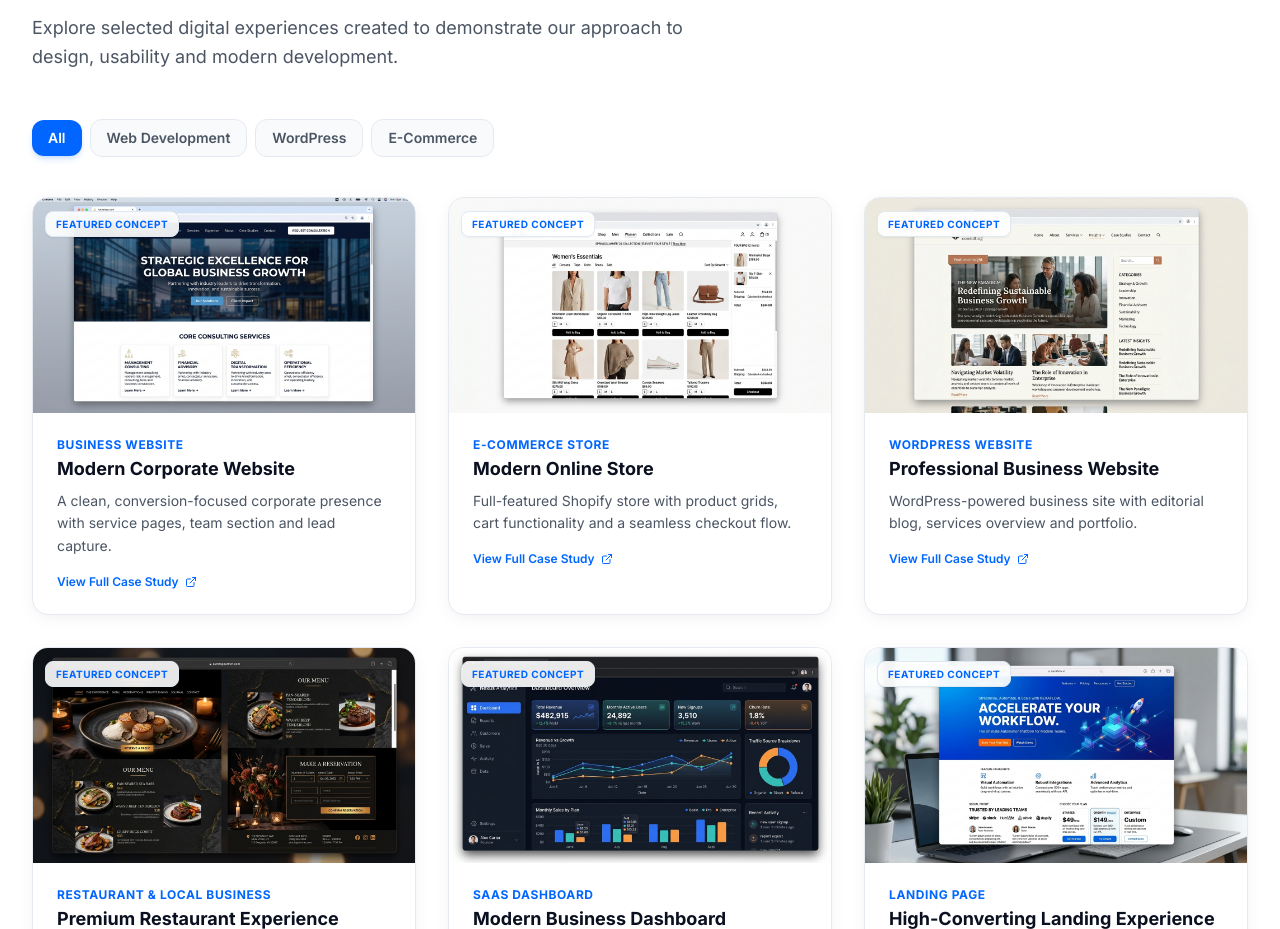
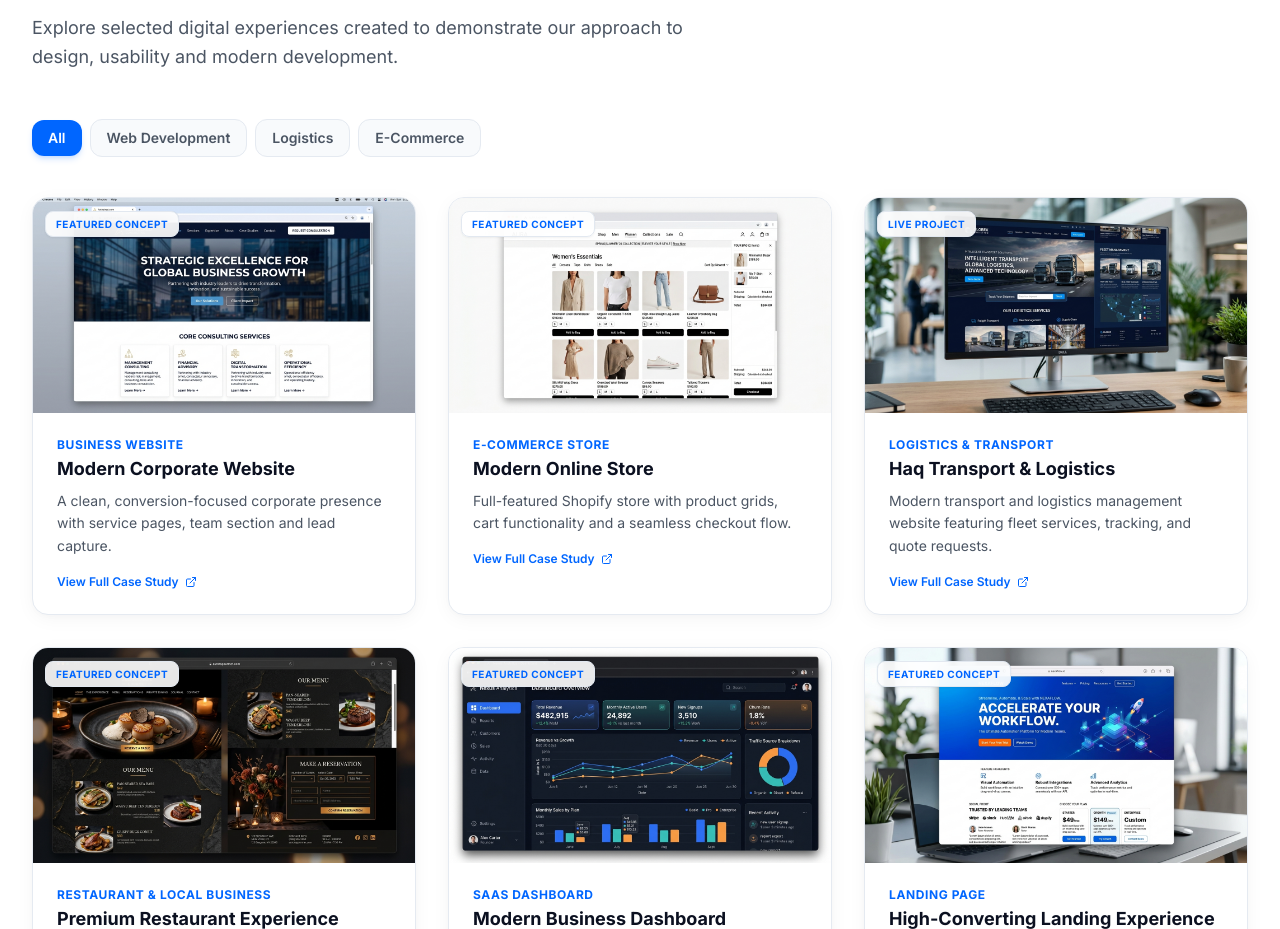
Before and after one commit to saadsa9112-cloud/NEXORA-BUSINESS-SITE, a React (Vite) app: page / in a window 1280 px wide. Shown: the part 2340-3269 px from the top of the page. Built offline with nearby package versions, Linux system fonts and the light colour scheme.

Commit message:
feat: replace WordPress concept with Haq Transport & Logistics project in Portfolio section

```diff
--- a/src/components/Portfolio/Portfolio.jsx
+++ b/src/components/Portfolio/Portfolio.jsx
@@ -5,7 +5,7 @@ import { PORTFOLIO_ITEMS } from '../../data/siteData'
 import TiltCard from '../Motion/TiltCard'
 import ScrollReveal from '../Motion/ScrollReveal'
 
-const CATEGORIES = ['All', 'Web Development', 'WordPress', 'E-Commerce']
+const CATEGORIES = ['All', 'Web Development', 'Logistics', 'E-Commerce']
 
 export default function Portfolio() {
   const [activeCategory, setActiveCategory] = useState('All')
--- a/src/data/siteData.js
+++ b/src/data/siteData.js
@@ -3,7 +3,7 @@ import {
 } from 'lucide-react'
 import corporateImg from '../assets/portfolio/corporate.jpg'
 import ecommerceImg from '../assets/portfolio/ecommerce.jpg'
-import wordpressImg from '../assets/portfolio/wordpress.jpg'
+import haqTransportImg from '../assets/portfolio/haq-transport.jpg'
 import restaurantImg from '../assets/portfolio/restaurant.jpg'
 import dashboardImg from '../assets/portfolio/dashboard.jpg'
 import landingImg from '../assets/portfolio/landing.jpg'
@@ -91,12 +91,12 @@ export const PORTFOLIO_ITEMS = [
   },
   {
     id: 3,
-    category: 'WordPress Website',
-    title: 'Professional Business Website',
-    description: 'WordPress-powered business site with editorial blog, services overview and portfolio.',
-    image: wordpressImg,
-    tag: 'Featured Concept',
-    type: 'wordpress',
+    category: 'Logistics & Transport',
+    title: 'Haq Transport & Logistics',
+    description: 'Modern transport and logistics management website featuring fleet services, tracking, and quote requests.',
+    image: haqTransportImg,
+    tag: 'Live Project',
+    type: 'transport',
   },
   {
     id: 4,
```
Also changed, not shown: src/assets/portfolio/haq-transport.jpg (added).
